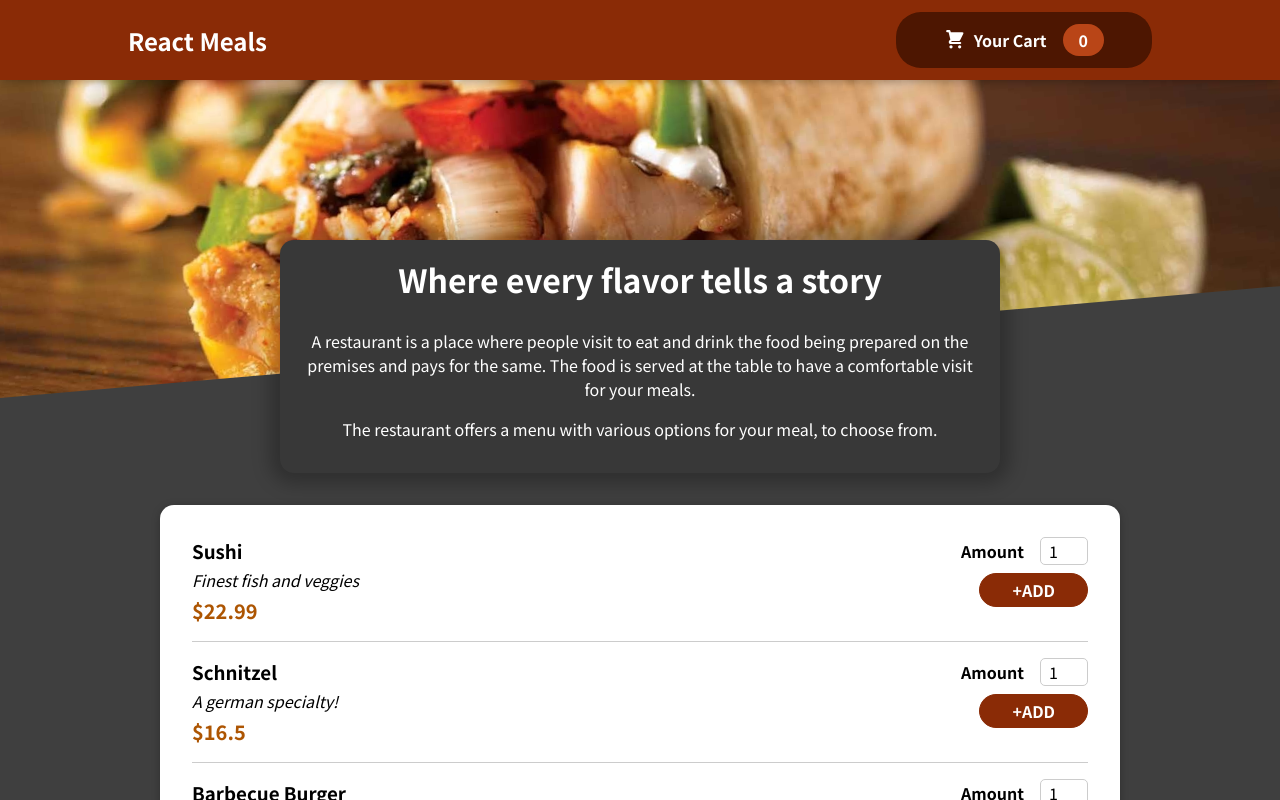
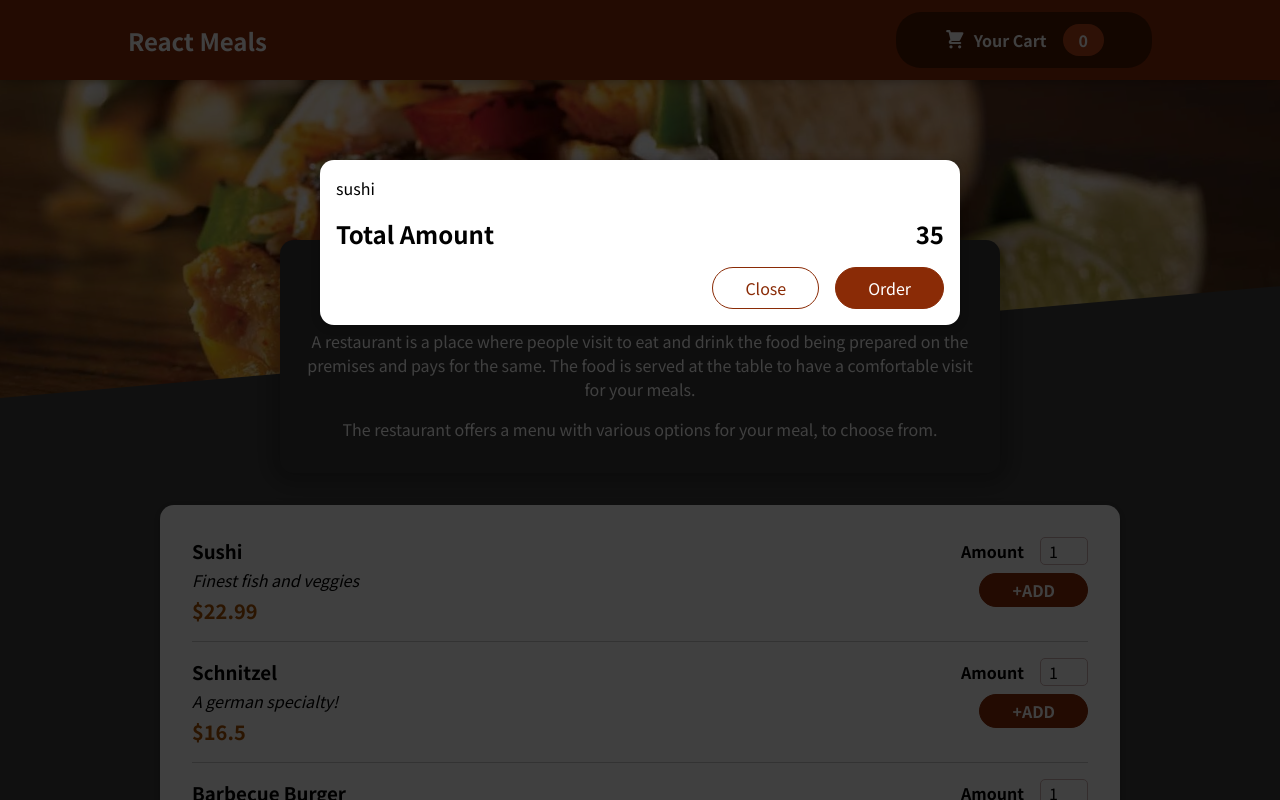
Before and after one commit to bhanuUdai/Restaurant_Website, a React (Create React App) app: page / in a window 1280 px wide. Shown: the top 800 px of the page. Built offline with nearby package versions, Linux system fonts and the light colour scheme.

Commit message:
Making Hard Coded Cart with Modal component

```diff
--- a/public/index.html
+++ b/public/index.html
@@ -28,6 +28,7 @@
   </head>
   <body>
     <noscript>You need to enable JavaScript to run this app.</noscript>
+    <div id="modal-root"></div>
     <div id="root"></div>
     <!--
       This HTML file is a template.
--- a/src/App.js
+++ b/src/App.js
@@ -1,8 +1,10 @@
 import Header from "./Components/Layout/Header";
 import Meals from "./Components/Meals/Meals";
+import Cart from "./Components/Cart/Cart";
 function App() {
   return (
     <div>
+      <Cart/>
       <Header></Header>
       <Meals/>
     </div>
--- /dev/null
+++ b/src/Components/Cart/Cart.js
@@ -0,0 +1,30 @@
+import React from "react";
+import classes from "./Cart.module.css";
+import Modal from "../UI/Modal";
+const Cart = () => {
+  const cartItems = (
+    <ul className={classes["cart-items"]}>
+      {[{ id: "c1", name: "sushi", amount: 20 }].map((item) => {
+        return <li key={item.id}>{item.name}</li>;
+      })}
+    </ul>
+  );
+
+  return (
+    <Modal>
+      <div>
+        {cartItems}
+        <div className={classes.total}>
+          <span>Total Amount</span>
+          <span>35</span>
+        </div>
+        <div className={classes.actions}>
+          <button className={classes["button--alt"]}>Close</button>
+          <button className={classes.button}>Order</button>
+        </div>
+      </div>
+    </Modal>
+  );
+};
+
+export default Cart;
--- /dev/null
+++ b/src/Components/Cart/Cart.module.css
@@ -0,0 +1,46 @@
+.cart-items {
+    list-style: none;
+    margin: 0;
+    padding: 0;
+    max-height: 20rem;
+    overflow: auto;
+  }
+
+  .total {
+    display: flex;
+    justify-content: space-between;
+    align-items: center;
+    font-weight: bold;
+    font-size: 1.5rem;
+    margin: 1rem 0;
+  }
+
+  .actions {
+    text-align: right;
+  }
+
+  .actions button {
+    font: inherit;
+    cursor: pointer;
+    background-color: transparent;
+    border: 1px solid #8a2b06;
+    padding: 0.5rem 2rem;
+    border-radius: 25px;
+    margin-left: 1rem;
+  }
+
+  .actions button:hover,
+  .actions button:active {
+    background-color: #5a1a01;
+    border-color: #5a1a01;
+    color: white;
+  }
+
+  .actions .button--alt {
+    color: #8a2b06;
+  }
+
+  .actions .button {
+    background-color: #8a2b06;
+    color: white;
+  }
--- a/src/Components/Meals/AvailableMeals.js
+++ b/src/Components/Meals/AvailableMeals.js
@@ -1,54 +1,44 @@
 import React from "react";
-import classes from './AvailableMeals.module.css'
+import classes from "./AvailableMeals.module.css";
 import Card from "../UI/Card";
 import MealItems from "./MealItems/MealItems";
 const DUMMY_MEALS = [
   {
-      id: 'm1',
-      name: 'Sushi',
-      description: 'Finest fish and veggies',
+    id: "m1",
+    name: "Sushi",
+    description: "Finest fish and veggies",
     price: 22.99,
   },
   {
-      id: 'm2',
-      name: 'Schnitzel',
-      description: 'A german specialty!',
+    id: "m2",
+    name: "Schnitzel",
+    description: "A german specialty!",
     price: 16.5,
   },
   {
-      id: 'm3',
-      name: 'Barbecue Burger',
-      description: 'American, raw, meaty',
+    id: "m3",
+    name: "Barbecue Burger",
+    description: "American, raw, meaty",
     price: 12.99,
   },
   {
-      id: 'm4',
-      name: 'Green Bowl',
-      description: 'Healthy...and green...',
+    id: "m4",
+    name: "Green Bowl",
+    description: "Healthy...and green...",
     price: 18.99,
   },
 ];
 
+const AvailableMeals = () => {
+  const mealList = DUMMY_MEALS.map((meal) => {
+    return <MealItems key={meal.id} meal={meal}></MealItems>;
+  });
 
+  return (
+    <Card className={classes.meals}>
+      <ul>{mealList}</ul>
+    </Card>
+  );
+};
 
-  const AvailableMeals=()=>
-  {
-
-    const mealList=DUMMY_MEALS.map((meal)=>
-    {
-      return(<MealItems key ={meal.id} meal={meal}></MealItems>)
-    })
-
-    return(
-      <Card className={classes.meals}>
-
-        <ul>
-          {mealList}
-        </ul>
-
-      </Card>
-
-    )
-  }
-
-  export default AvailableMeals
+export default AvailableMeals;
--- a/src/Components/Meals/MealItems/MealItemForm.js
+++ b/src/Components/Meals/MealItems/MealItemForm.js
@@ -1,13 +1,13 @@
 import React from "react";
 import classes from "./MealItemForm.module.css";
 import Input from "../../UI/Input";
-const MealItemForm = () => {
+const MealItemForm = (prop) => {
   return (
     <form className={classes.form}>
       <Input
         label="Amount"
         input={{
-          id: "amount",
+          id: "amount"+prop.id,
           type: "number",
           min: 1,
           max: 5,
--- a/src/Components/Meals/MealItems/MealItems.js
+++ b/src/Components/Meals/MealItems/MealItems.js
@@ -11,7 +11,7 @@
         <div className={classes.price}>{price}</div>
       </div>
       <div>
-        <MealItemForm />
+        <MealItemForm id={prop.meal.id}/>
       </div>
     </li>
   );
--- a/src/Components/UI/Input.module.css
+++ b/src/Components/UI/Input.module.css
@@ -12,7 +12,7 @@
   .input input {
     width: 3rem;
     border-radius: 5px;
-    border: 1px solid #ccc;
+    border: 1px solid rgb(209, 178, 178);
     font: inherit;
     padding-left: 0.5rem;
   }
--- /dev/null
+++ b/src/Components/UI/Modal.js
@@ -0,0 +1,33 @@
+import React from "react";
+
+import ReactDOM from "react-dom";
+import classes from "./Modal.module.css";
+const Modal = (prop) => {
+  const Backdrop = () => {
+    return <div className={classes.backdrop}></div>;
+  };
+
+  const ModalOverlay = (prop) => {
+    return (
+      <div className={classes.modal}>
+        <div>{prop.children}</div>
+      </div>
+    );
+  };
+
+//here we use {prop.children}, inside <div> because we will enclose the card inside this modal, will act like Card, but function as modal
+//In Backdrop we do not use this(prop.children), because here in backdrop we want to reder it alone, it will contain nothing in it.But only itself
+
+  const portalElement = document.getElementById("modal-root");
+  return (
+    <React.Fragment>
+      {ReactDOM.createPortal(<Backdrop />, portalElement)}
+      {ReactDOM.createPortal(
+        <ModalOverlay>{prop.children}</ModalOverlay>,
+        portalElement
+      )}
+    </React.Fragment>
+  );
+};
+
+export default Modal;
--- /dev/null
+++ b/src/Components/UI/Modal.module.css
@@ -0,0 +1,40 @@
+.backdrop {
+    position: fixed;
+    top: 0;
+    left: 0;
+    width: 100%;
+    height: 100vh;
+    z-index: 20;
+    background-color: rgba(0, 0, 0, 0.75);
+  }
+
+  .modal {
+    position: fixed;
+    top: 20vh;
+    left: 5%;
+    width: 90%;
+    background-color: white;
+    padding: 1rem;
+    border-radius: 14px;
+    box-shadow: 0 2px 8px rgba(0, 0, 0, 0.25);
+    z-index: 30;
+    animation: slide-down 300ms ease-out forwards;
+  }
+
+  @media (min-width: 768px) {
+    .modal {
+      width: 40rem;
+      left: calc(50% - 20rem);
+    }
+  }
+
+  @keyframes slide-down {
+    from {
+      opacity: 0;
+      transform: translateY(-3rem);
+    }
+    to {
+      opacity: 1;
+      transform: translateY(0);
+    }
+  }
```
Also changed, not shown: 1 other file (tests, documents, lock files or other folders). Lines whose indentation alone changed are shown as unchanged.
